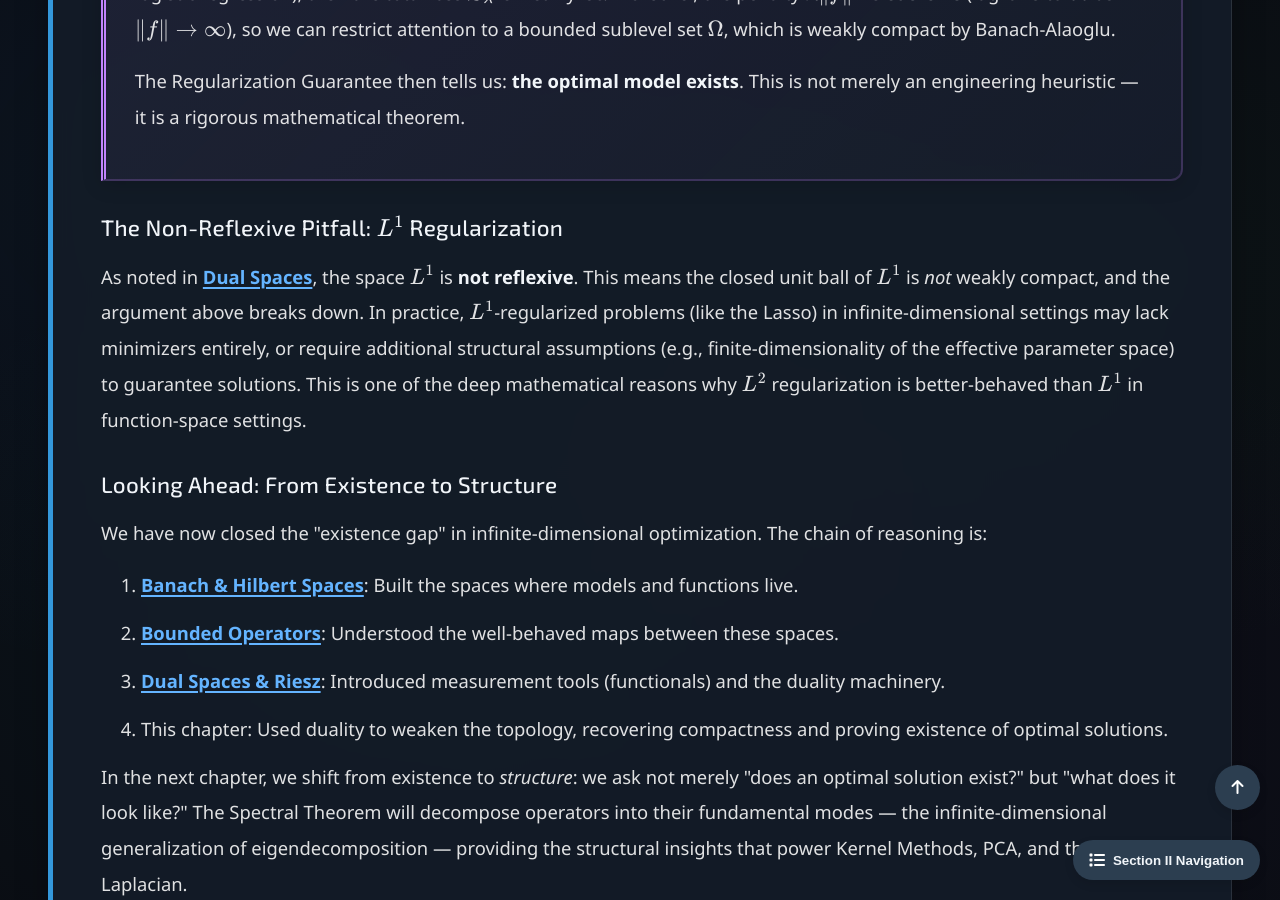
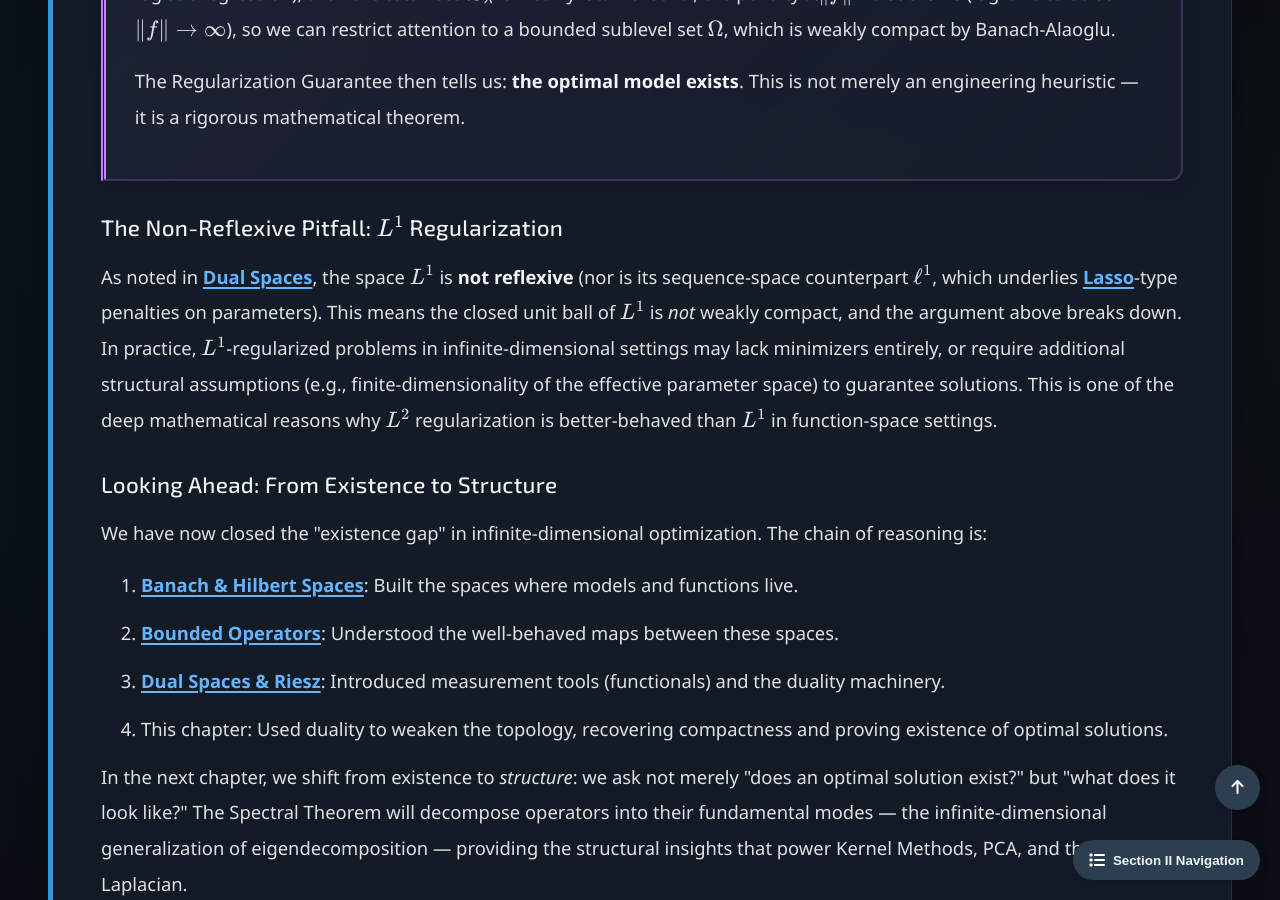
Before and after one commit to Yusukey01/yusukey01.github.io, a Jekyll site: the page built from Mathematics/Calculus/weak_topologies.html, in a window 1280 px wide and 900 px high, scrolled down 14574 px. Built offline with Jekyll 4.4.1, drawn with Linux system fonts in a browser that asks for light colours.

Commit message:
refined explanations

```diff
--- a/Mathematics/Calculus/weak_topologies.html
+++ b/Mathematics/Calculus/weak_topologies.html
@@ -743,13 +743,14 @@ uses_python: false
                 <h3>The Non-Reflexive Pitfall: \(L^1\) Regularization</h3>
 
                 <p>
-                    As noted in <a href="dual_spaces.html#braket"><strong>Dual Spaces</strong></a>,
-                    the space \(L^1\) is <strong>not reflexive</strong>. This means the closed unit ball
-                    of \(L^1\) is <em>not</em> weakly compact, and the argument above breaks down.
-                    In practice, \(L^1\)-regularized problems (like the Lasso) in infinite-dimensional settings
-                    may lack minimizers entirely, or require additional structural assumptions (e.g., finite-dimensionality
-                    of the effective parameter space) to guarantee solutions. This is one of the deep mathematical
-                    reasons why \(L^2\) regularization is better-behaved than \(L^1\) in function-space settings.
+                    As noted in <a href="dual_spaces.html#braket"><strong>Dual Spaces</strong></a>, the space \(L^1\) is
+                    <strong>not reflexive</strong> (nor is its sequence-space counterpart \(\ell^1\), which underlies
+                    <a href="../Machine_learning/regression.html#lasso"><strong>Lasso</strong></a>-type penalties on parameters).
+                    This means the closed unit ball of \(L^1\) is <em>not</em> weakly compact, and the argument above breaks down.
+                    In practice, \(L^1\)-regularized problems in infinite-dimensional settings may lack minimizers entirely, or
+                    require additional structural assumptions (e.g., finite-dimensionality of the effective parameter space) to guarantee
+                    solutions. This is one of the deep mathematical reasons why \(L^2\) regularization is better-behaved than \(L^1\) in
+                    function-space settings.
                 </p>
 
                 <h3>Looking Ahead: From Existence to Structure</h3>
```
